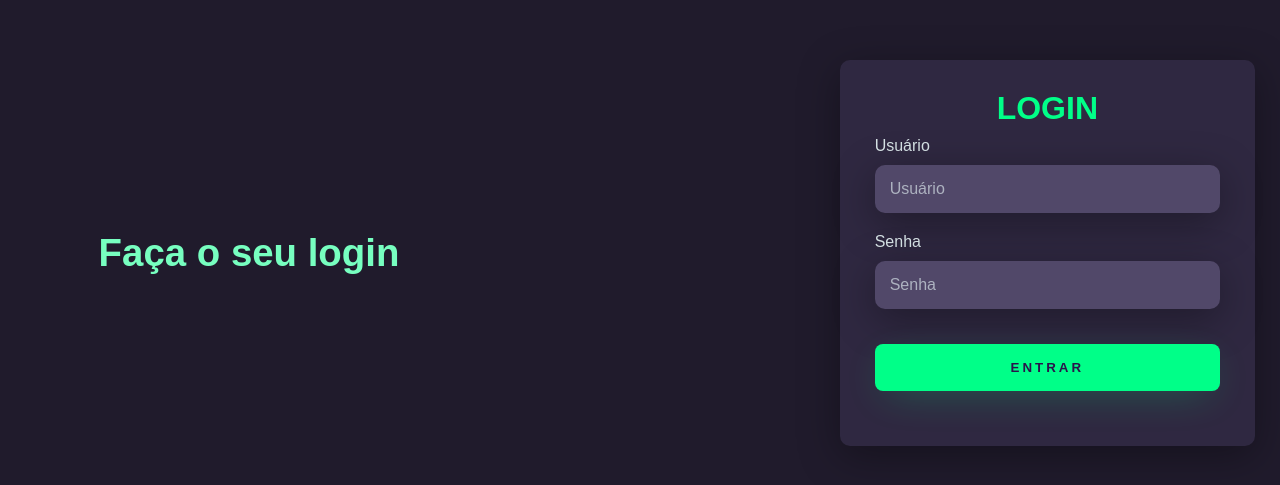
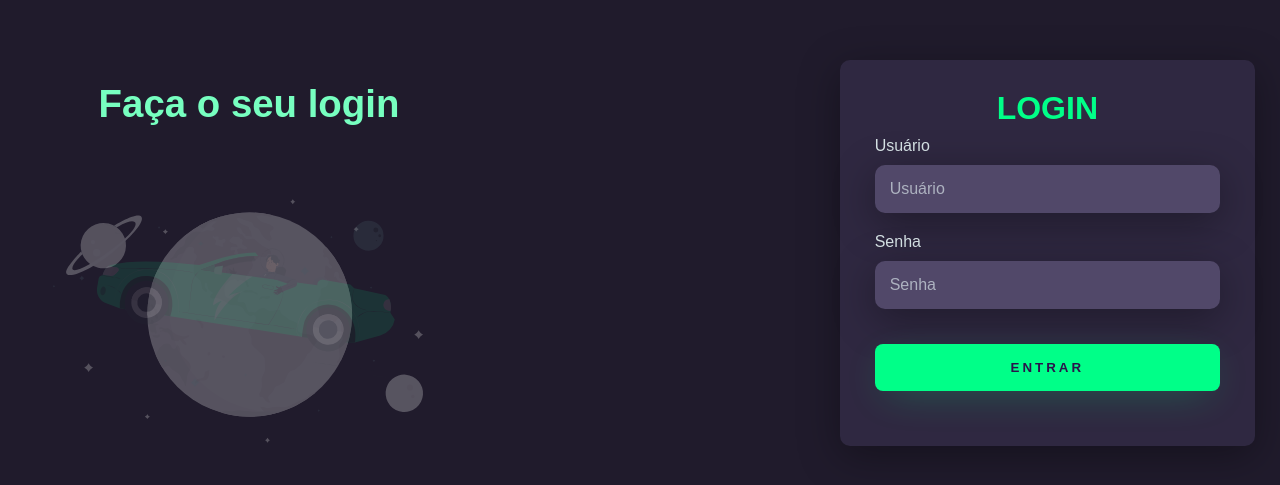
Before and after one commit to NSIX06/Responsive, a plain HTML site: page index.html in a window 1280 px wide. Shown: the part 147-632 px from the top of the page. Drawn offline with Linux system fonts and the light colour scheme; the site is published under a folder, as on GitHub Pages, so addresses that start at the root find nothing.

Commit message:
Atualizar o index.html

```diff
--- a/index.html
+++ b/index.html
@@ -12,7 +12,7 @@
         <div class="left-login">
             <h1>
                 Faça o seu login <br></h1>
-                <img src="/starman-animate (1).svg" class="left-login-image" alt="">
+                <img src="starman-animate (1).svg" class="left-login-image" alt="">
         </div>
         <div class="right-login">
 
```
